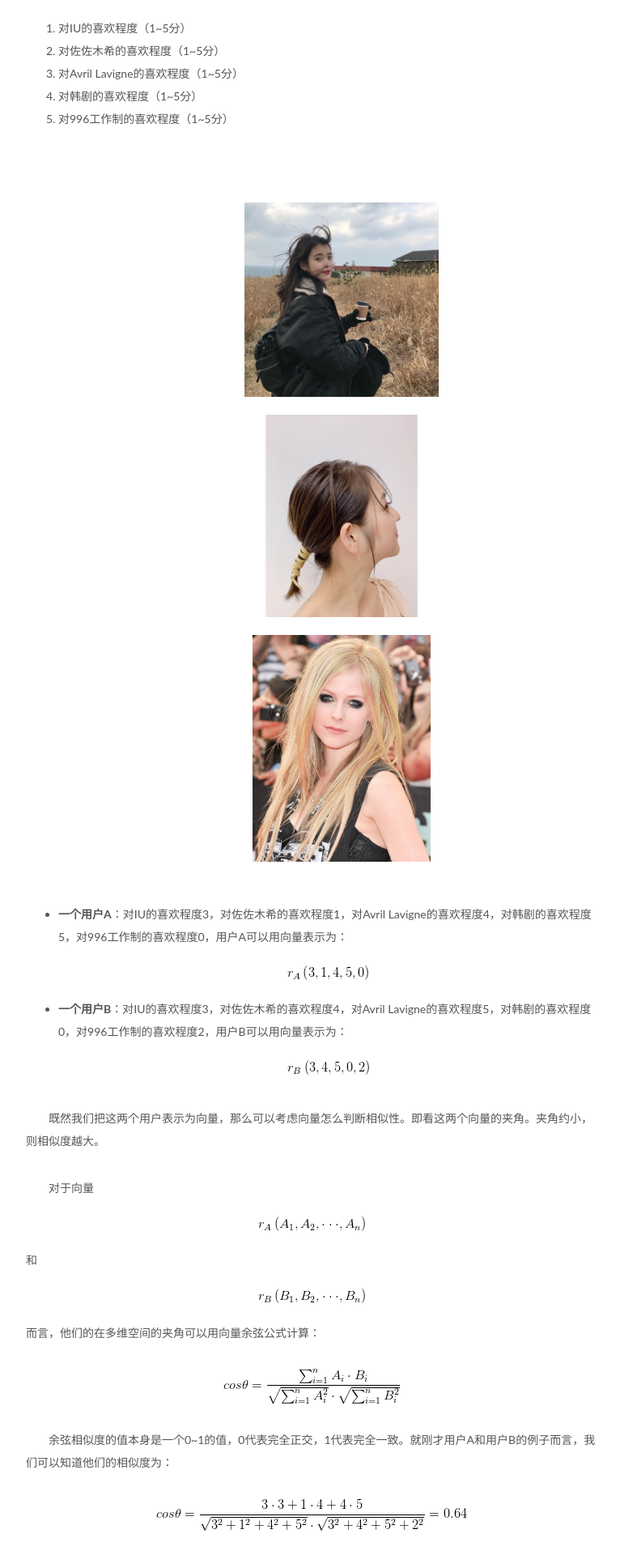
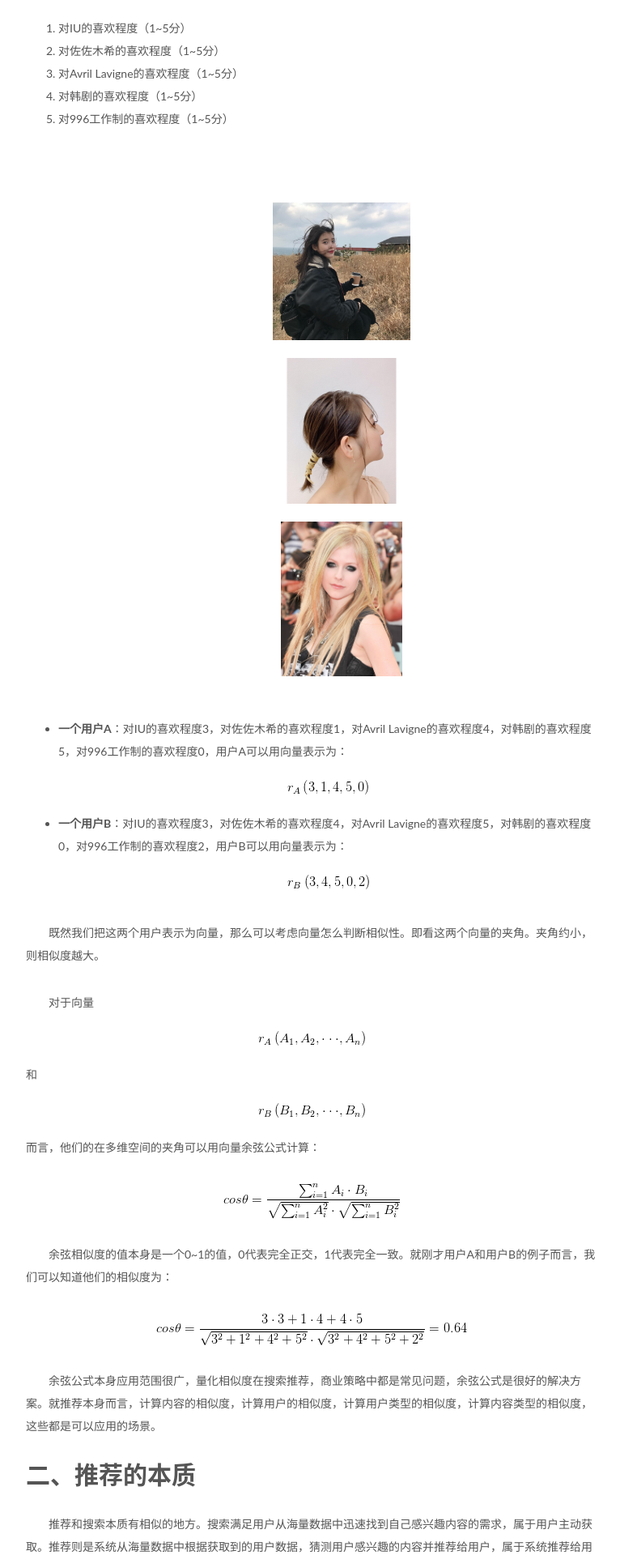
Before and after one commit to ARTAvrilLavigne/ARTAvrilLavigne.github.io, a Jekyll site: the page built from _posts/2019-04-27-recommendation algorithm.markdown, in a window 1280 px wide. Shown: the part 953-2873 px from the top of the page at 81% size, without its empty margins (233-999 px from the left). Built offline with Jekyll 4.4.1, drawn with Linux system fonts in a browser that asks for light colours; nearby versions of some CDN libraries; comment, search, counter and statistics services are not loaded.

Commit message:
Update 2019-04-27-recommendation algorithm.markdown

```diff
--- a/_posts/2019-04-27-recommendation algorithm.markdown
+++ b/_posts/2019-04-27-recommendation algorithm.markdown
@@ -23,9 +23,9 @@
 <ul>
 <br>
 <div style='width:700px; margin:0px auto'>
-<img src="https://github.com/ARTAvrilLavigne/ARTAvrilLavigne.github.io/blob/master/myblog/2019-04-27-recommendation%20algorithm/IU.jpg?raw=true" width="240" height="250">
-<img src="https://github.com/ARTAvrilLavigne/ARTAvrilLavigne.github.io/blob/master/myblog/2019-04-27-recommendation%20algorithm/sasaki.jpg?raw=true" width="250" height="250">
-<img src="https://github.com/ARTAvrilLavigne/ARTAvrilLavigne.github.io/blob/master/myblog/2019-04-27-recommendation%20algorithm/avril.jpg?raw=true" width="220" height="250">
+<img src="https://github.com/ARTAvrilLavigne/ARTAvrilLavigne.github.io/blob/master/myblog/2019-04-27-recommendation%20algorithm/IU.jpg?raw=true" width="170" height="180">
+<img src="https://github.com/ARTAvrilLavigne/ARTAvrilLavigne.github.io/blob/master/myblog/2019-04-27-recommendation%20algorithm/sasaki.jpg?raw=true" width="180" height="180">
+<img src="https://github.com/ARTAvrilLavigne/ARTAvrilLavigne.github.io/blob/master/myblog/2019-04-27-recommendation%20algorithm/avril.jpg?raw=true" width="150" height="180">
 </div>
 <br>
 <li><strong>一个用户A</strong>：对IU的喜欢程度3，对佐佐木希的喜欢程度1，对Avril Lavigne的喜欢程度4，对韩剧的喜欢程度5，对996工作制的喜欢程度0，用户A可以用向量表示为：<img src="https://github.com/ARTAvrilLavigne/ARTAvrilLavigne.github.io/blob/master/myblog/2019-04-27-recommendation%20algorithm/3.png?raw=true" alt="" width="100" height="18" /></li>
```
